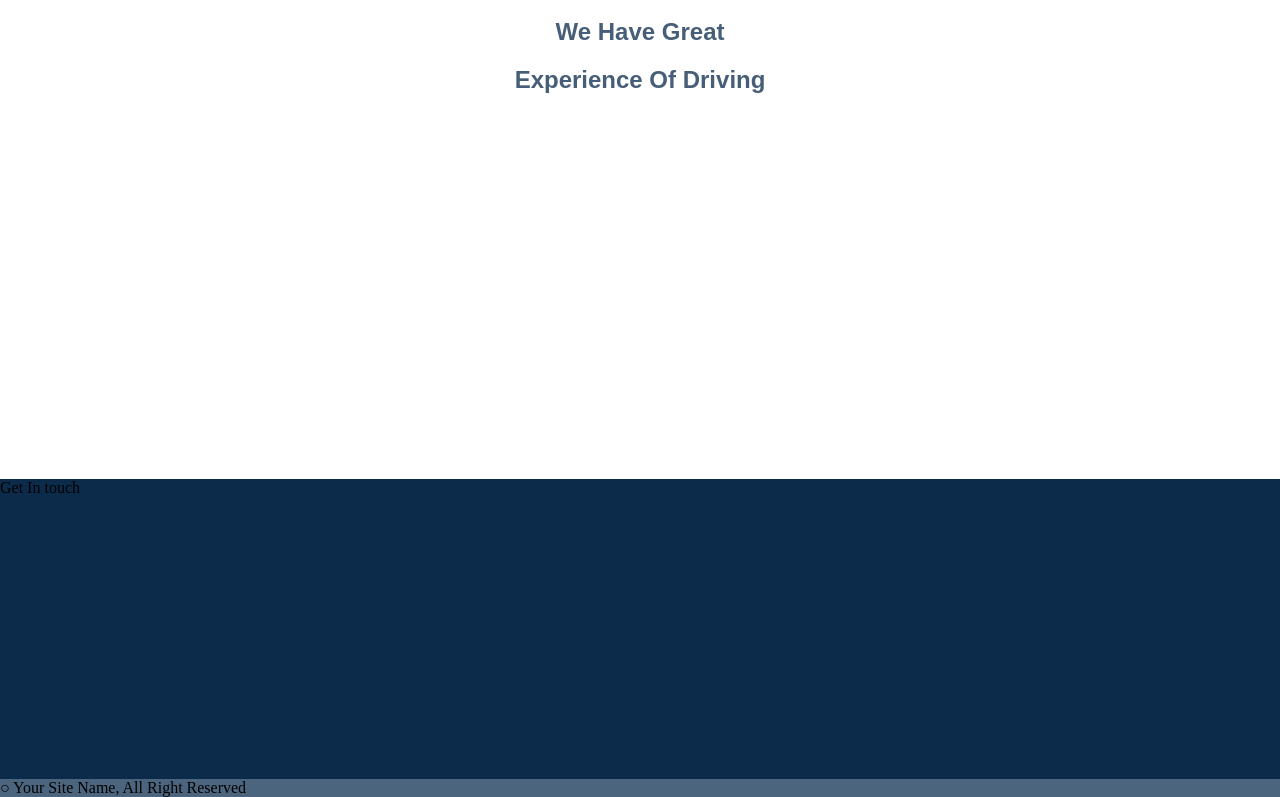
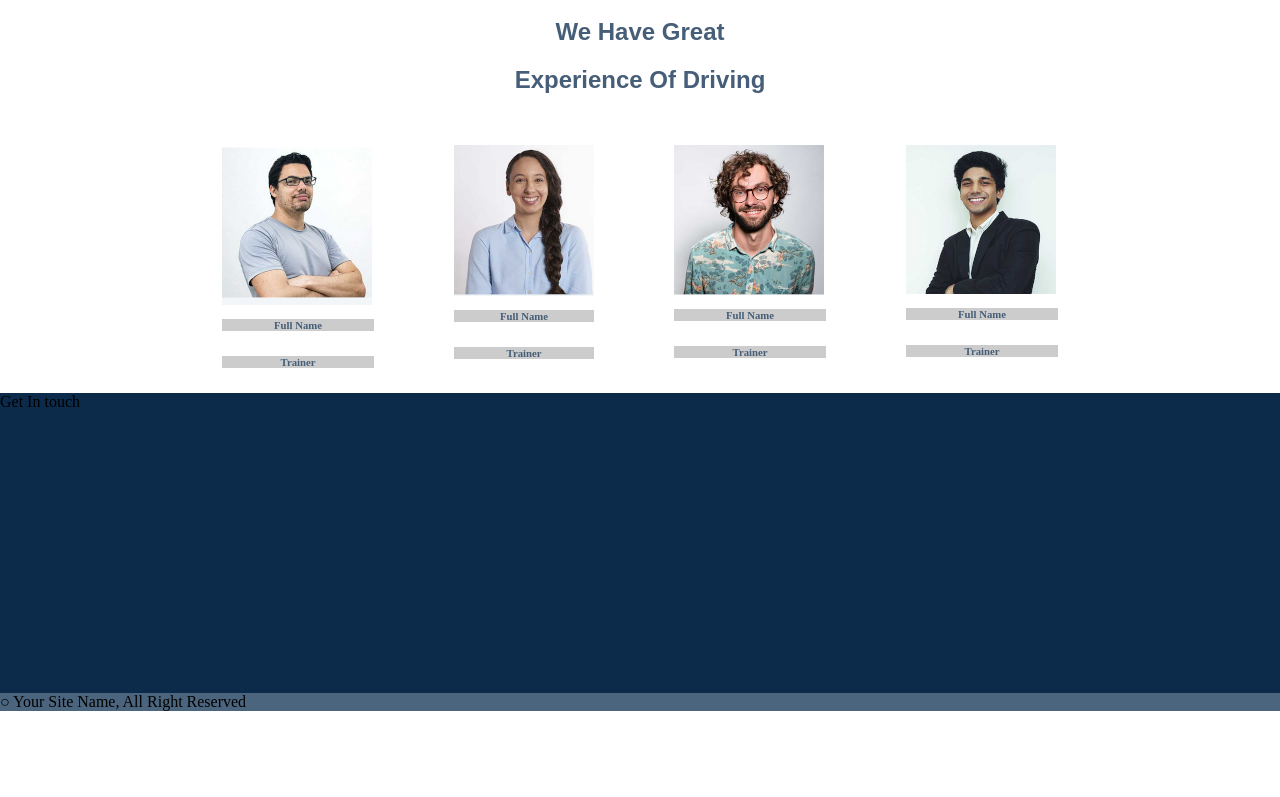
Before and after one commit to wizard5555/landing-page, a plain HTML site: page index.html in a window 1280 px wide. Shown: the part 1521-2318 px from the top of the page. After the commit the page ends 2232 px from the top, so only its background shows below. Drawn offline with Linux system fonts and the light colour scheme.

Commit message:
Montando container-fotos

```diff
--- a/index.html
+++ b/index.html
@@ -104,6 +104,44 @@
                 <h2>We Have Great</h2>
                 <h2>Experience Of Driving</h2>
             </div>
+            <div class="container-fotos">
+                <div class="foto1">
+                    <figure>
+                        <img src="img/foto1.png" alt="foto da pessoa1">
+                        <figcaption>
+                            <h6>Full Name</h6>
+                            <h6>Trainer</h6>
+                        </figcaption>
+                    </figure>
+                </div>
+                <div class="foto2">
+                    <figure>
+                        <img src="img/foto2.png" alt="foto da pessoa2">
+                        <figcaption>
+                            <h6>Full Name</h6>
+                            <h6>Trainer</h6>
+                        </figcaption>
+                    </figure>
+                </div>
+                <div class="foto3">
+                    <figure>
+                        <img src="img/foto3.png" alt="foto da pessoa3">
+                        <figcaption>
+                            <h6>Full Name</h6>
+                            <h6>Trainer</h6>
+                        </figcaption>
+                    </figure>
+                </div>
+                <div class="foto4">
+                    <figure>
+                        <img src="img/foto4.png" alt="foto da pessoa4">
+                        <figcaption>
+                            <h6>Full Name</h6>
+                            <h6>Trainer</h6>
+                        </figcaption>
+                    </figure>
+                </div>
+            </div>
             <div class="quick-links">
                 Get In touch
             </div>
--- a/style.css
+++ b/style.css
@@ -236,6 +236,10 @@ h6 {
     font-weight: bold;
 }
 
+.meet-the-team {
+    height: 150px;
+}
+
 .meet-the-team h4 {
     color: #f3bd00;
     font-family: arial;
@@ -248,6 +252,16 @@ h6 {
     text-align: center;
 }
 
+.container-fotos {
+    display: flex;
+    flex-direction: row;
+    justify-content: center;
+}
+
+.container-fotos h6 {
+    color: #465e77;
+    background-color: #cccccc;
+}
 
 .quick-links {
     background-color: #0c2b4b;
```
Also changed, not shown: img/foto1.png (added), img/foto2.PNG (added), img/foto3.PNG (added), img/foto4.PNG (added).
